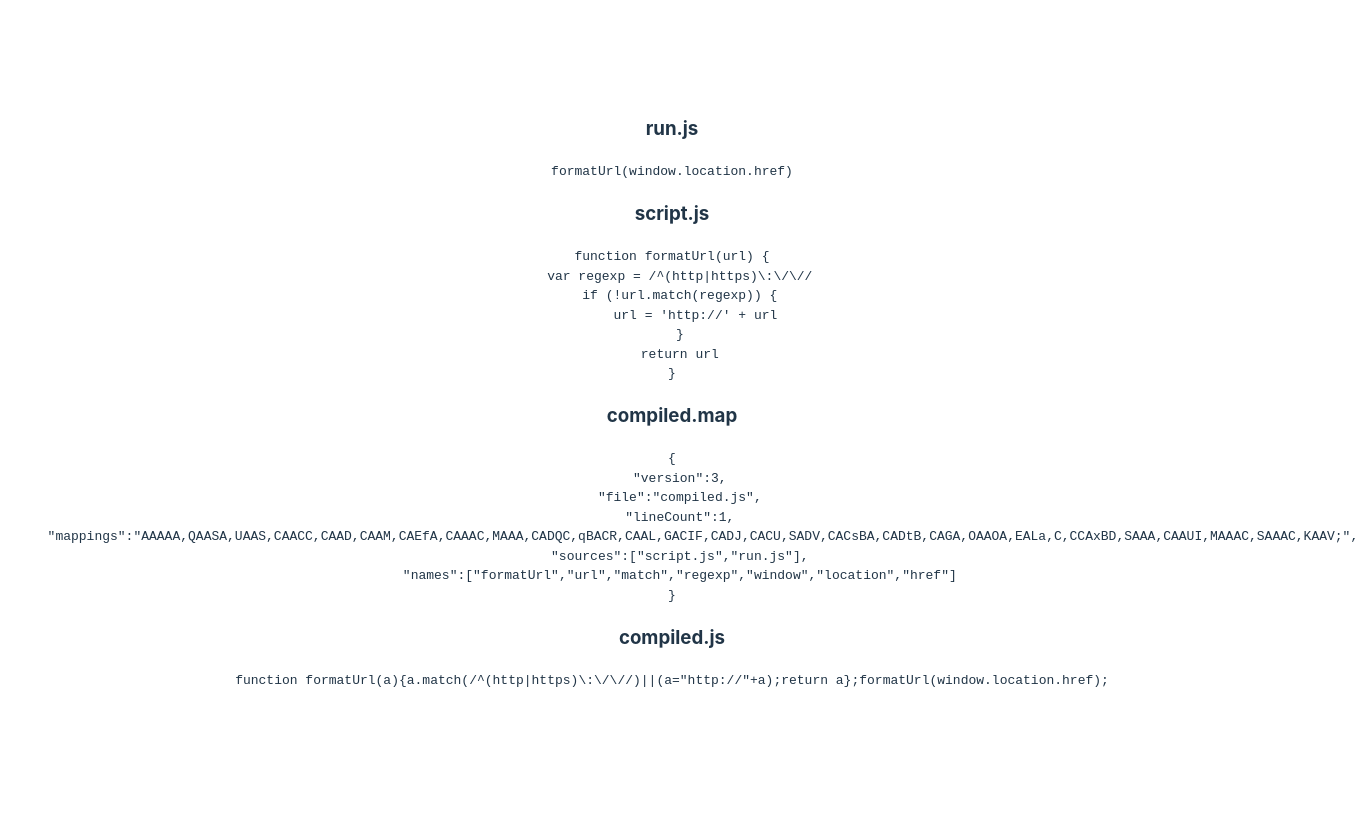
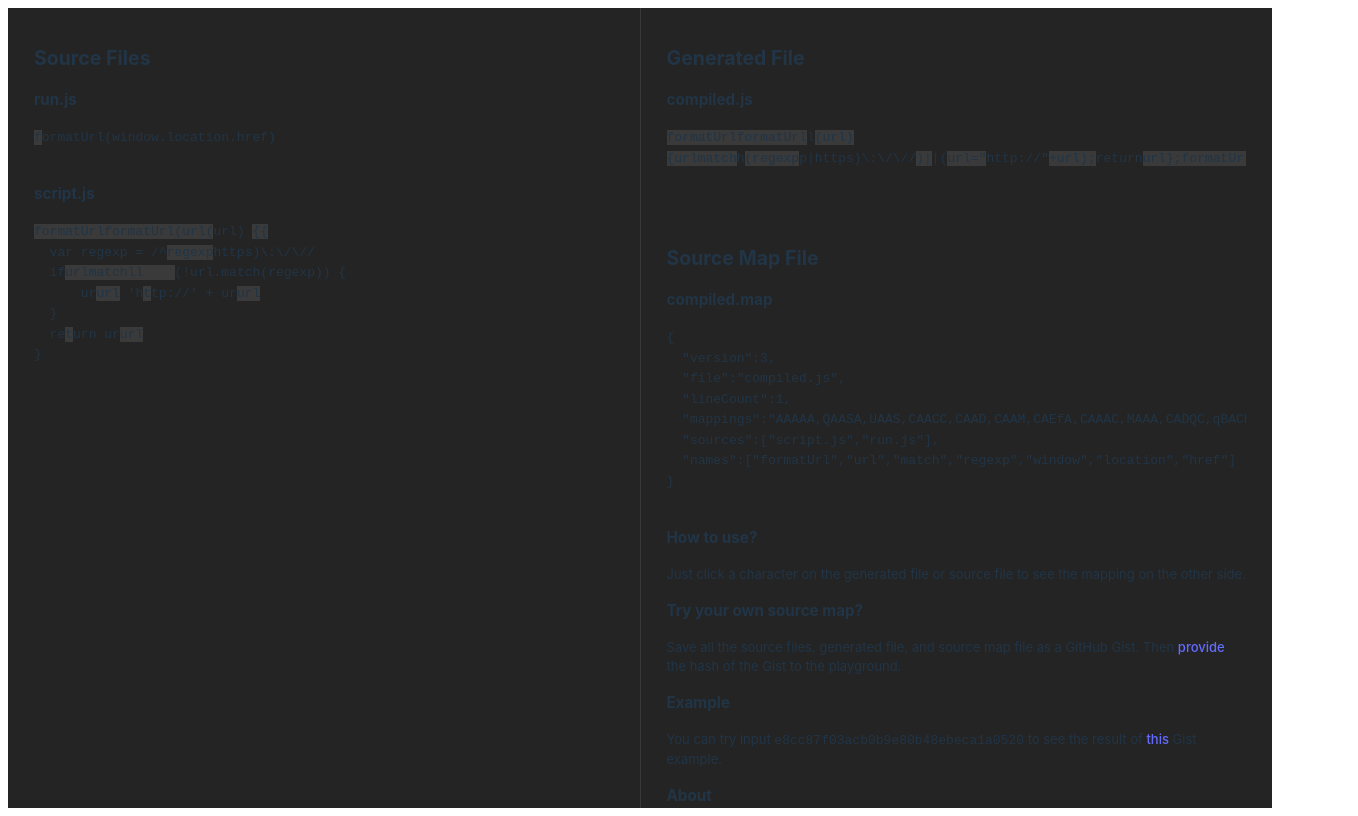
Before and after one commit to Jinjiang/source-map-view, a Vue app: page / in a window 1280 px wide. Shown: the whole page, 1358 px wide, since content can reach past the window. Built offline with nearby package versions, Linux system fonts and the light colour scheme.

Commit message:
implement components

```diff
--- a/index.html
+++ b/index.html
@@ -1,5 +1,5 @@
 <!DOCTYPE html>
-<html lang="en">
+<html lang="en" class="dark">
   <head>
     <meta charset="UTF-8" />
     <link rel="icon" type="image/svg+xml" href="/vite.svg" />
--- a/src/App.vue
+++ b/src/App.vue
@@ -1,30 +1,67 @@
-<!-- App: welcome, split pane (sources, generated + map), bottom pane mappings -->
-
 <script setup lang="ts">
 import HelloWorld from './components/HelloWorld.vue'
-import {
-  init,
-  sources,
-  generated,
-  map,
-} from './composables/store'
+import SplitPane from './components/SplitPane.vue';
+import Sources from './components/Sources.vue'
+import Generated from './components/Generated.vue'
+import { init, map, loading } from './composables/store'
 
-// testing purposes
 init()
 </script>
 
 <template>
-  <HelloWorld v-if="!map" />
-  <div v-for="source in sources">
-    <h3>{{ source.id }}</h3>
-    <pre>{{ source.content }}</pre>
-  </div>
-  <div v-if="map">
-    <h3>{{ map.id }}</h3>
-    <pre>{{ map.content }}</pre>
-  </div>
-  <div v-if="generated">
-    <h3>{{ generated.id }}</h3>
-    <pre>{{ generated.content }}</pre>
+  <div class="app">
+    <SplitPane v-if="!loading && map">
+      <template #left>
+        <Sources />
+      </template>
+      <template #right>
+        <Generated />
+      </template>
+    </SplitPane>
+    <HelloWorld v-else />
   </div>
 </template>
+
+<style>
+body {
+  overflow: hidden;
+}
+</style>
+
+<style scoped>
+.app {
+  --bg: #fff;
+  --bg-soft: #f8f8f8;
+  --border: #ddd;
+  --text-light: #888;
+  --font-code: Menlo, Monaco, Consolas, 'Courier New', monospace;
+  --color-branding: #42b883;
+  --color-branding-dark: #416f9c;
+  --header-height: 38px;
+
+  font-size: 13px;
+  font-family: -apple-system, BlinkMacSystemFont, 'Segoe UI', Roboto, Oxygen,
+    Ubuntu, Cantarell, 'Open Sans', 'Helvetica Neue', sans-serif;
+  margin: 0;
+  height: 100vh;
+  overflow: hidden;
+  background-color: var(--bg-soft);
+}
+
+.dark .app {
+  --bg: #1a1a1a;
+  --bg-soft: #242424;
+  --border: #383838;
+  --text-light: #aaa;
+  --color-branding: #42d392;
+  --color-branding-dark: #89ddff;
+}
+
+:deep(button) {
+  border: none;
+  outline: none;
+  cursor: pointer;
+  margin: 0;
+  background-color: transparent;
+}
+</style>
--- a/src/components/Code.vue
+++ b/src/components/Code.vue
@@ -1 +1,72 @@
-<!-- Code viewer -->
+<script setup lang="ts">
+import { computed } from 'vue';
+import { mappings, currentMappingIndex } from '../composables/store'
+
+const { id, content } = defineProps<{
+  id: string
+  content: string
+}>()
+
+type Token = {
+  index: number
+  value: string
+}
+type RichLine = (string | Token)[]
+type RichContent = RichLine[]
+
+// TODO: debug
+const richContent = computed<RichContent>(() => {
+  const lines: string[] = content.split('\n')
+  const richLines: RichContent = lines.map(x => [x])
+  const positions = mappings.value.get(id) ?? []
+  for (let i = positions.length - 1; i >= 0; i--) {
+    const { index, name, line, column } = positions[i]
+    if (typeof index !== 'number') {
+      continue
+    }
+    const token: Token = {
+      index,
+      value: name ? name : lines[line][column],
+    }
+    const richLine = richLines[line]
+    const firstString = richLine[0]
+    if (typeof firstString !== 'string') {
+      continue
+    }
+    const subRichLine: RichLine = [firstString.slice(0, column), token, firstString.slice(column + token.value.length)].filter(Boolean)
+    richLine.splice(0, 1, ...subRichLine)
+  }
+  return richLines
+})
+</script>
+
+<template>
+  <h3>{{ id }}</h3>
+  <div style="position: relative; left: 0; right: 0; overflow-x: auto;">
+    <code>
+      <template v-for="line in richContent">
+        <template v-for="token in line">
+          <span v-if="typeof token === 'object'" :class="currentMappingIndex === token.index ? 'token highlighted' : 'token'" @click="currentMappingIndex = token.index">{{ token.value }}</span>
+          <span v-else>{{ token }}</span>
+        </template>
+        <br />
+      </template>
+    </code>
+  </div>
+</template>
+
+<style scoped>
+.token {
+  cursor: pointer;
+  background-color: rgba(255, 255, 255, 0.1);
+}
+
+.highlighted {
+  background-color: #ffff00;
+}
+
+span {
+  /* pre */
+  white-space: pre;
+}
+</style>
--- /dev/null
+++ b/src/components/Footer.vue
@@ -0,0 +1,31 @@
+<script setup lang="ts">
+import { setHash } from '../composables/store';
+
+const showPrompt = () => {
+  const hash = prompt('Please enter the hash of the Gist:')
+  if (hash) {
+    setHash(hash)
+  }
+}
+</script>
+
+<template>
+  <h3>How to use?</h3>
+  <p>
+    Just click a character on the generated file or source file to see the mapping on the other side.
+  </p>
+  <h3>Try your own source map?</h3>
+  <p>
+    Save all the source files, generated file, and source map file as a GitHub Gist.
+    Then <a href="#" @click.prevent="showPrompt">provide</a> the hash of the Gist to the playground.
+  </p>
+  <h3>Example</h3>
+  <p>
+    You can try input <code>e8cc87f03acb0b9e80b48ebeca1a0520</code> to see the result of <a href="https://gist.github.com/Jinjiang/e8cc87f03acb0b9e80b48ebeca1a0520" target="_blank">this</a> Gist example.
+  </p>
+  <h3>About</h3>
+  <p>
+    This playground is built by <a href="http://jinjiang.me/" target="_blank">Jinjiang</a>.
+    Check out the source code on <a href="https://github.com/Jinjiang/source-map-view/" target="_blank">GitHub</a>.
+  </p>
+</template>
--- a/src/components/Generated.vue
+++ b/src/components/Generated.vue
@@ -1 +1,17 @@
-<!-- Right side: generated + map -->
+<script setup lang="ts">
+import Code from './Code.vue'
+import Footer from './Footer.vue'
+import { map, generated } from '../composables/store'
+</script>
+
+<template>
+  <div style="padding: 1.5em 2em; position: relative;">
+    <h2>Generated File</h2>
+    <Code v-if="generated" :id="generated.id" :content="generated.content" />
+  </div>
+  <div style="padding: 1.5em 2em 12em; position: relative;">
+    <h2>Source Map File</h2>
+    <Code v-if="map" :id="map.id" :content="map.content" />
+    <Footer />
+  </div>
+</template>
--- a/src/components/Sources.vue
+++ b/src/components/Sources.vue
@@ -1 +1,11 @@
-<!-- Left side: sources -->
+<script setup lang="ts">
+import Code from './Code.vue'
+import { sources } from '../composables/store'
+</script>
+
+<template>
+  <div style="padding: 1.5em 2em 12em;">
+    <h2>Source Files</h2>
+    <Code v-for="source in sources" :id="source.id" :content="source.content" />
+  </div>
+</template>
--- a/src/components/SplitPane.vue
+++ b/src/components/SplitPane.vue
@@ -1 +1,185 @@
 <!-- Split pane: 1:1, dnd -->
+
+<script setup lang="ts">
+import { ref, reactive, computed } from 'vue'
+
+const props = defineProps<{ layout?: string }>()
+const isVertical = computed(() => props.layout === 'vertical')
+
+const container = ref()
+
+// mobile only
+const showOutput = ref(false)
+
+const state = reactive({
+  dragging: false,
+  split: 50
+})
+
+const boundSplit = computed(()=>{
+  const { split } = state
+  return split < 20 ? 20 : split > 80 ? 80 : split
+})
+
+let startPosition = 0
+let startSplit = 0
+
+function dragStart(e: MouseEvent) {
+  state.dragging = true
+  startPosition = isVertical.value ? e.pageY : e.pageX
+  startSplit = boundSplit.value
+}
+
+function dragMove(e: MouseEvent) {
+  if (state.dragging) {
+    const position = isVertical.value ? e.pageY : e.pageX
+    const totalSize = isVertical.value
+      ? container.value.offsetHeight
+      : container.value.offsetWidth
+    const dp = position - startPosition
+    state.split = startSplit + ~~((dp / totalSize) * 100)
+  }
+}
+
+function dragEnd() {
+  state.dragging = false
+}
+</script>
+
+<template>
+  <div
+    ref="container"
+    class="split-pane"
+    :class="{
+      dragging: state.dragging,
+      'show-output': showOutput,
+      vertical: isVertical
+    }"
+    @mousemove="dragMove"
+    @mouseup="dragEnd"
+    @mouseleave="dragEnd"
+  >
+    <div
+      class="left"
+      :style="{ [isVertical ? 'height' : 'width']: boundSplit + '%' }"
+    >
+      <slot name="left" />
+      <div class="dragger" @mousedown.prevent="dragStart" />
+    </div>
+    <div
+      class="right"
+      :style="{ [isVertical ? 'height' : 'width']: 100 - boundSplit + '%' }"
+    >
+      <slot name="right" />
+    </div>
+
+    <button class="toggler" @click="showOutput = !showOutput">
+      {{ showOutput ? '< Code' : 'Output >' }}
+    </button>
+  </div>
+</template>
+
+<style scoped>
+.split-pane {
+  display: flex;
+  height: 100%;
+  position: relative;
+}
+.split-pane.dragging {
+  cursor: ew-resize;
+}
+.dragging .left,
+.dragging .right {
+  pointer-events: none;
+}
+.left,
+.right {
+  position: relative;
+  height: 100%;
+  overflow-y: auto;
+}
+.left {
+  border-right: 1px solid var(--border);
+}
+.dragger {
+  position: absolute;
+  z-index: 3;
+  top: 0;
+  bottom: 0;
+  right: -5px;
+  width: 10px;
+  cursor: ew-resize;
+}
+.toggler {
+  display: none;
+  z-index: 3;
+  font-family: var(--font-code);
+  color: var(--text-light);
+  position: absolute;
+  left: 50%;
+  bottom: 20px;
+  background-color: var(--bg);
+  padding: 8px 12px;
+  border-radius: 8px;
+  transform: translateX(-50%);
+  box-shadow: 0 3px 8px rgba(0, 0, 0, 0.25);
+}
+
+.dark .toggler {
+  background-color: var(--bg);
+}
+
+/* vertical */
+@media (min-width: 721px) {
+  .split-pane.vertical {
+    display: block;
+  }
+
+  .split-pane.vertical.dragging {
+    cursor: ns-resize;
+  }
+
+  .vertical .dragger {
+    top: auto;
+    height: 10px;
+    width: 100%;
+    left: 0;
+    right: 0;
+    bottom: -5px;
+    cursor: ns-resize;
+  }
+
+  .vertical .left,
+  .vertical .right {
+    width: 100%;
+  }
+  .vertical .left {
+    border-right: none;
+    border-bottom: 1px solid var(--border);
+  }
+}
+
+/* mobile */
+@media (max-width: 720px) {
+  .left,
+  .right {
+    width: 100% !important;
+    height: 100% !important;
+  }
+  .dragger {
+    display: none;
+  }
+  .split-pane .toggler {
+    display: block;
+  }
+  .split-pane .right {
+    display: none;
+  }
+  .split-pane.show-output .right {
+    display: block;
+  }
+  .split-pane.show-output .left {
+    display: none;
+  }
+}
+</style>
--- a/src/components/TabList.vue
+++ /dev/null
@@ -1 +0,0 @@
-<!-- Tab list -->
--- a/src/composables/store.ts
+++ b/src/composables/store.ts
@@ -3,7 +3,13 @@ import type { File } from "./gist"
 import { computed, reactive, ref } from "vue"
 import { parse } from "./converter"
 import { GEN_KEY, SRC_KEY, getMappingsMap, Position } from "./finder"
-import { getGistFiles, init as initGistApi } from "./gist"
+import { getGistFiles, initAccessToken } from "./gist"
+
+// state
+
+export const loading = ref(true)
+
+export const currentMappingIndex = ref(-1)
 
 // input
 
@@ -16,7 +22,9 @@ export const generated = ref<File>()
 export const map = ref<File>()
 
 export const init = async () => {
-  await initGistApi()
+  loading.value = true
+
+  await initAccessToken()
 
   const hash = window.location.hash.slice(1) || DEMO_GIST_HASH
   const files = await getGistFiles(hash)
@@ -31,19 +39,27 @@ export const init = async () => {
       sources.push(file)
     }
   })
+
+  loading.value = false
 }
 
-// state
-
-export const currentMappingIndex = ref(-1)
+export const setHash = async (hash: string) => {
+  window.location.hash = hash
+  await init()
+}
 
 // computed output
 
+export const rawMappings = computed(() => {
+  const mapContent = map.value?.content
+  const mapObject = JSON.parse(mapContent || "null")
+  return mapObject
+})
+
 export const mappings = computed<Map<string | typeof SRC_KEY | typeof GEN_KEY, Position[]>>(() => {
-  const mapContent = map.value?.content
+  const mapObject = rawMappings.value
   const generatedId = generated.value?.id ?? ""
   const sourceIds = sources.map(source => source.id)
-  const mapObject = JSON.parse(mapContent || "null")
 
   if (!mapObject) {
     return new Map()
--- a/src/style.css
+++ b/src/style.css
@@ -23,13 +23,14 @@ a:hover {
   color: #535bf2;
 }
 
-body {
-  margin: 0;
+/* body {
+  margin: 0 auto;
   display: flex;
   place-items: center;
+  justify-content: center;
   min-width: 320px;
   min-height: 100vh;
-}
+} */
 
 h1 {
   font-size: 3.2em;
@@ -55,16 +56,16 @@ button:focus-visible {
   outline: 4px auto -webkit-focus-ring-color;
 }
 
-.card {
+/* .card {
   padding: 2em;
-}
+} */
 
-#app {
+/* #app {
   max-width: 1280px;
   margin: 0 auto;
   padding: 2rem;
   text-align: center;
-}
+} */
 
 @media (prefers-color-scheme: light) {
   :root {
```
Also changed, not shown: src/components/Mappings.vue (+7 -1 lines), src/composables/gist.ts (+2 -35 lines).
